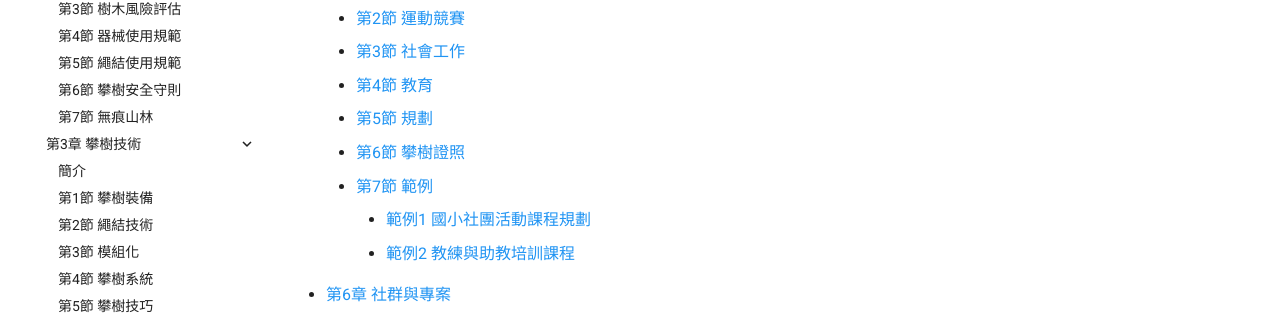
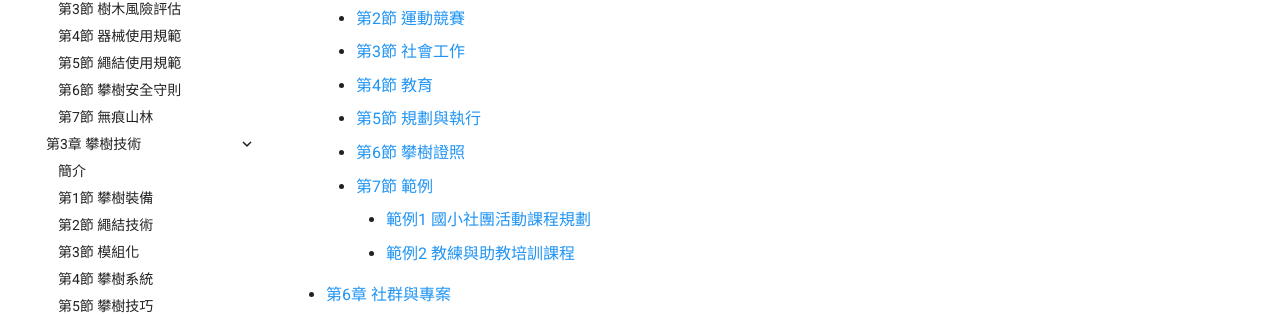
Before and after one commit to Uesugi-Summer-Sea/Agile-Tree-Climbing-Manual, an MkDocs documentation site: the page built from docs/README.md, in a window 1280 px wide and 900 px high, scrolled down 2121 px. Shown: the part 314-629 px from the top of the window. Built offline with MkDocs 1.6.1 and Material for MkDocs 9.7.7, drawn with Linux system fonts in a browser that asks for light colours; comment, search, counter and statistics services are not loaded.

Commit message:
此提交將更新目錄
修改項目:

模組:

議題

```diff
--- a/docs/README.md
+++ b/docs/README.md
@@ -62,7 +62,7 @@ MIT License
   - [第2節 運動競賽](5-跨領域應用/2-運動競賽.md)
   - [第3節 社會工作](5-跨領域應用/3-社會工作.md)
   - [第4節 教育](5-跨領域應用/4-教育.md)
-  - [第5節 規劃](5-跨領域應用/5-規劃.md)
+  - [第5節 規劃與執行](5-跨領域應用/5-規劃與執行.md)
   - [第6節 攀樹證照](5-跨領域應用/6-證照.md)
   - [第7節 範例](5-跨領域應用/7-範例/1-國小社團活動課程.md)
     - [範例1 國小社團活動課程規劃](5-跨領域應用/7-範例/1-國小社團活動課程.md)
```
